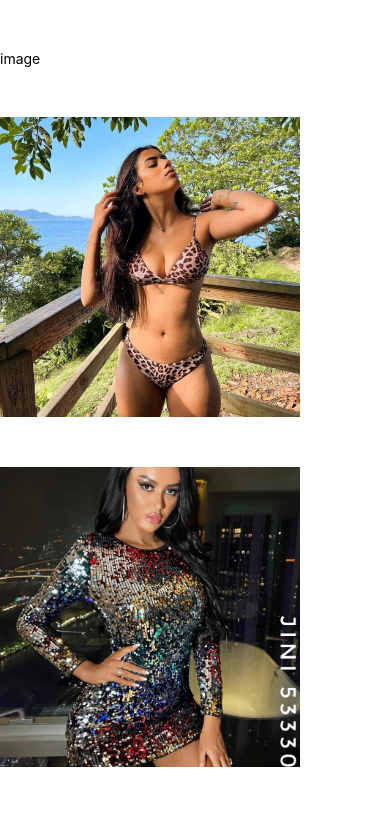
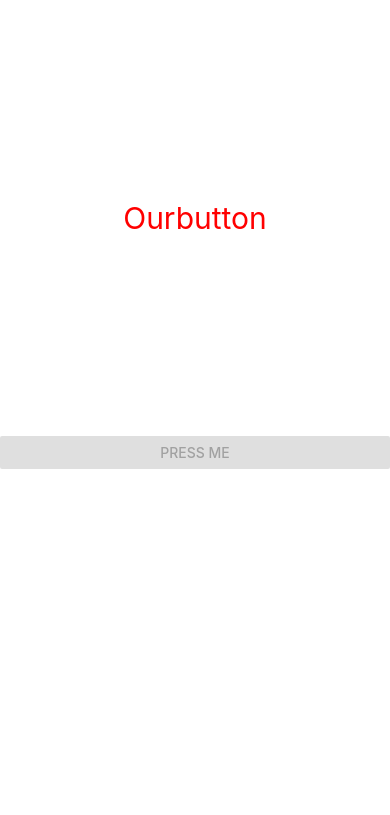
Before and after one commit to atif11802/react-native-tutorial, a React Native app: screen / in a window 390 px wide. Shown: the top 815 px of the page. Built offline with nearby package versions, Linux system fonts and the light colour scheme.

Commit message:
native button

```diff
--- a/App.js
+++ b/App.js
@@ -1,11 +1,11 @@
 import { StatusBar } from "expo-status-bar";
 import { StyleSheet, Text, View } from "react-native";
-import ImageFile from "./src/screens/ImageFile";
+import Ourbutton from "./src/screens/Ourbutton";
 
 export default function App() {
 	return (
 		<View style={styles.container}>
-			<ImageFile />
+			<Ourbutton />
 		</View>
 	);
 }
--- a/app.json
+++ b/app.json
@@ -17,13 +17,17 @@
       "**/*"
     ],
     "ios": {
-      "supportsTablet": true
+      "supportsTablet": true,
+      "buildNumber": "1.0.0",
+      "bundleIdentifier": "com.atif11802.reactnativetutorial"
     },
     "android": {
+      "versionCode": 1,
       "adaptiveIcon": {
         "foregroundImage": "./assets/adaptive-icon.png",
         "backgroundColor": "#FFFFFF"
-      }
+      },
+      "package": "com.atif11802.reactnativetutorial"
     },
     "web": {
       "favicon": "./assets/favicon.png"
--- /dev/null
+++ b/src/screens/Ourbutton.js
@@ -0,0 +1,30 @@
+import { StyleSheet, Text, View, Button, Alert } from "react-native";
+import React from "react";
+
+const Ourbutton = () => {
+	return (
+		<View>
+			<Text style={styles.textStyle}>Ourbutton</Text>
+			<Button
+				title='Press me'
+				color='#f194ff'
+				onPress={() => {
+					console.log("hello");
+					Alert.alert("Button with adjusted color pressed");
+				}}
+				disabled
+			/>
+		</View>
+	);
+};
+
+export default Ourbutton;
+
+const styles = StyleSheet.create({
+	textStyle: {
+		fontSize: 30,
+		color: "red",
+		marginVertical: 200,
+		textAlign: "center",
+	},
+});
```
